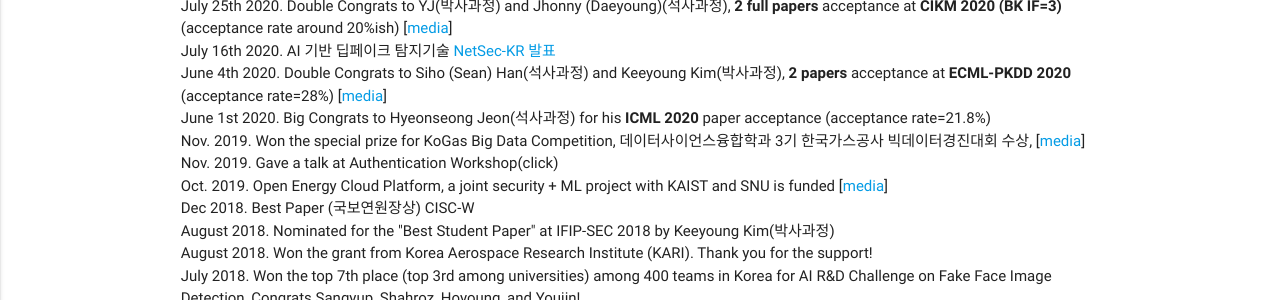
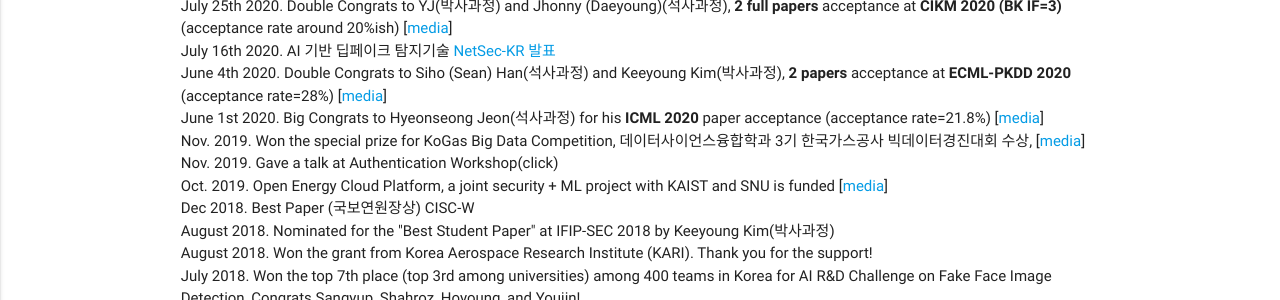
Before and after one commit to Yurim990507/DASH-Lab.github.io, a Jekyll site: the page built from example4.md, in a window 1280 px wide. Shown: the part 269-569 px from the top of the page. Built offline with Jekyll 4.4.1, drawn with Linux system fonts in a browser that asks for light colours.

Commit message:
Update example4.md

```diff
--- a/example4.md
+++ b/example4.md
@@ -15,8 +15,8 @@ July 27th 2020. Congrats Sowon Jeon, 전소원 석사과정 한국정보보호
 July 25th 2020. Double Congrats to YJ(박사과정) and Jhonny (Daeyoung)(석사과정), <b> 2 full papers </b> acceptance at <b>CIKM 2020 (BK IF=3)</b> (acceptance rate around 20%ish) [<a href="https://sci-cube.skku.edu/sci-cube/community/news.do?mode=view&articleNo=99206">media</a>]<br>
 July 16th 2020. AI 기반 딥페이크 탐지기술 <a href="http://www.netsec-kr.or.kr/static/program">NetSec-KR 발표</a> <br>
 June 4th 2020. Double Congrats to Siho (Sean) Han(석사과정) and Keeyoung Kim(박사과정), <b> 2 papers </b> acceptance at <b>ECML-PKDD 2020</b> (acceptance rate=28%) [<a href="https://sci-cube.skku.edu/sci-cube/community/news.do?mode=view&articleNo=98145&article.offset=0&articleLimit=10">media</a>]<br>
-June 1st 2020. Big Congrats to Hyeonseong Jeon(석사과정) for his <b>ICML 2020</b> paper acceptance (acceptance rate=21.8%) <br>
-        Nov. 2019. Won the special prize for KoGas Big Data Competition, 데이터사이언스융합학과 3기 한국가스공사 빅데이터경진대회 수상, [<a href="https://sci-cube.skku.edu/sci-cube/community/news.do?mode=view&articleNo=87619&article.offset=0&articleLimit=10">media</a>] <br>
+June 1st 2020. Big Congrats to Hyeonseong Jeon(석사과정) for his <b>ICML 2020</b> paper acceptance (acceptance rate=21.8%) [<a href="https://ai.skku.edu/ai/community/news.do?mode=view&articleNo=97854&article.offset=0&articleLimit=10">media</a>]<br>
+Nov. 2019. Won the special prize for KoGas Big Data Competition, 데이터사이언스융합학과 3기 한국가스공사 빅데이터경진대회 수상, [<a href="https://sci-cube.skku.edu/sci-cube/community/news.do?mode=view&articleNo=87619&article.offset=0&articleLimit=10">media</a>] <br>
 Nov. 2019. Gave a talk at Authentication Workshop(click) <br>
 Oct. 2019. Open Energy Cloud Platform, a joint security + ML project with KAIST and SNU is funded [<a href="https://www.oecp.kaist.ac.kr/members">media</a>] <br>
 Dec 2018. Best Paper (국보연원장상) CISC-W <br>
```
